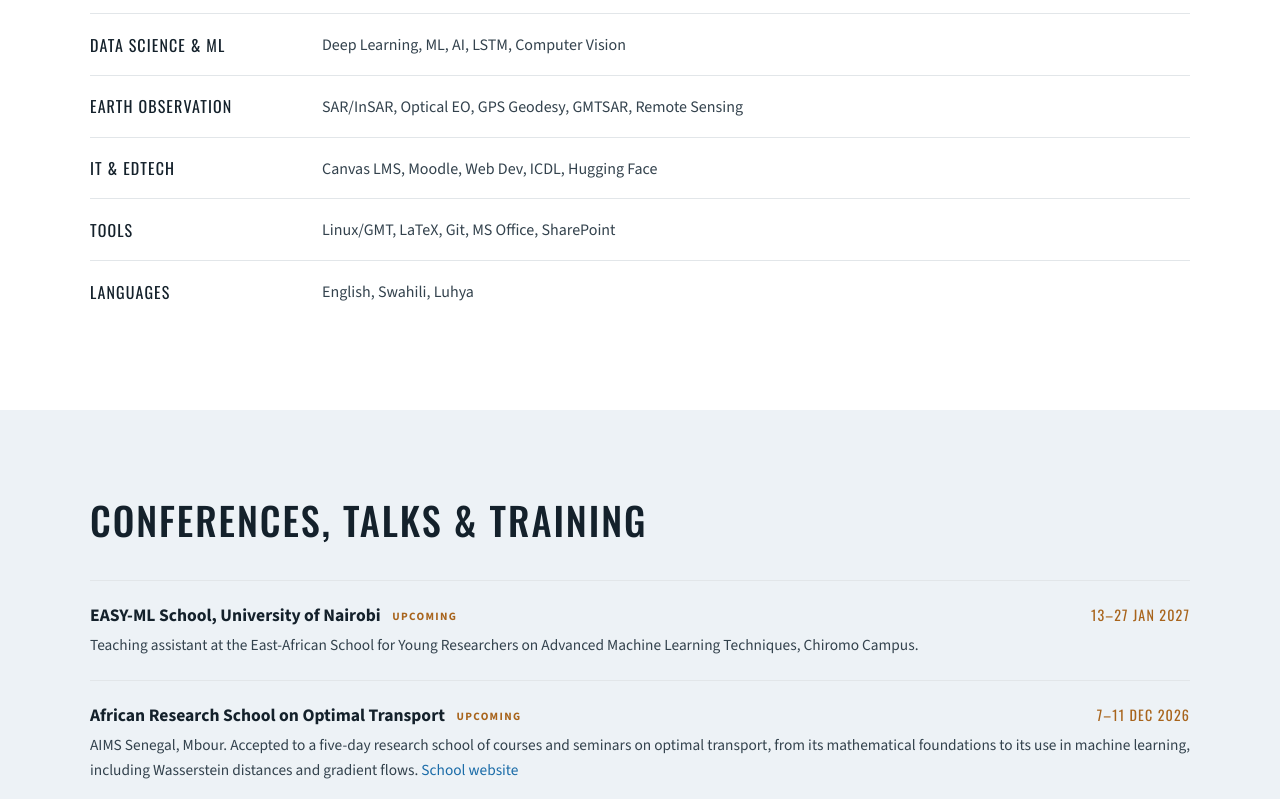
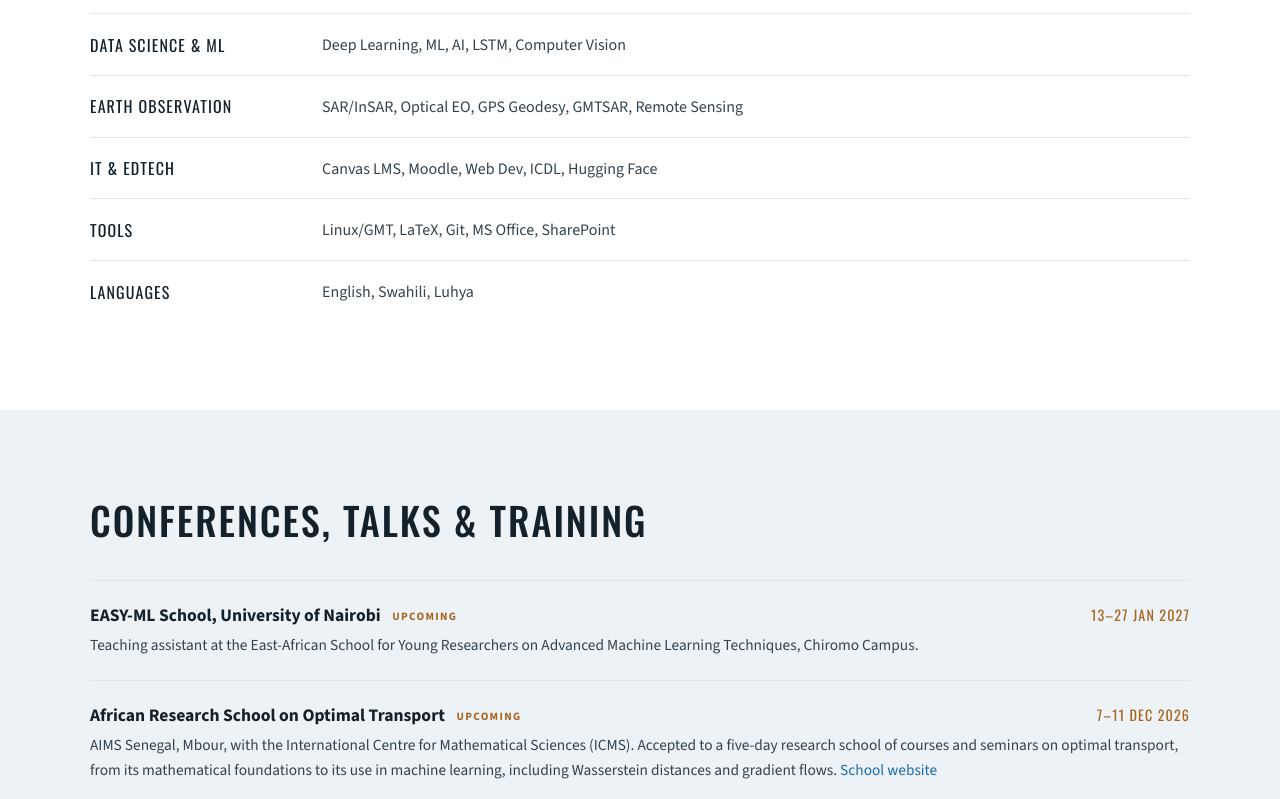
Before and after one commit to STEPHEN-NYARANGA/stephen-nyaranga.github.io, a plain HTML site: page index.html in a window 1280 px wide. Shown: the part 11201-12000 px from the top of the page. Drawn offline with nearby package versions, Linux system fonts and the light colour scheme; no server answers.

Commit message:
Optimal Transport school: note ICMS as co-organiser
Co-Authored-By: Claude Opus 5.5 <noreply@anthropic.com>

```diff
--- a/index.html
+++ b/index.html
@@ -732,7 +732,7 @@ body{font-size:16px}
     <div class="sec-head reveal"><h2 class="sec-title">Conferences, Talks &amp; Training</h2></div>
     <div class="eg">
       <div class="ec reveal"><div class="ec-h"><div><div class="ec-role">EASY-ML School, University of Nairobi <span class="ec-up">Upcoming</span></div></div><div class="ec-date">13–27 Jan 2027</div></div><p class="ec-d">Teaching assistant at the East-African School for Young Researchers on Advanced Machine Learning Techniques, Chiromo Campus.</p></div>
-      <div class="ec reveal"><div class="ec-h"><div><div class="ec-role">African Research School on Optimal Transport <span class="ec-up">Upcoming</span></div></div><div class="ec-date">7–11 Dec 2026</div></div><p class="ec-d">AIMS Senegal, Mbour. Accepted to a five-day research school of courses and seminars on optimal transport, from its mathematical foundations to its use in machine learning, including Wasserstein distances and gradient flows. <a href="https://ot-school.aimssnportal.org/" target="_blank" rel="noopener">School website</a></p></div>
+      <div class="ec reveal"><div class="ec-h"><div><div class="ec-role">African Research School on Optimal Transport <span class="ec-up">Upcoming</span></div></div><div class="ec-date">7–11 Dec 2026</div></div><p class="ec-d">AIMS Senegal, Mbour, with the International Centre for Mathematical Sciences (ICMS). Accepted to a five-day research school of courses and seminars on optimal transport, from its mathematical foundations to its use in machine learning, including Wasserstein distances and gradient flows. <a href="https://ot-school.aimssnportal.org/" target="_blank" rel="noopener">School website</a></p></div>
       <div class="ec reveal"><div class="ec-h"><div><div class="ec-role">From Satellite Data to Forest Carbon Insights: A Practical GeoAI Bootcamp</div></div><div class="ec-date">20–22 Oct 2026</div></div><p class="ec-d">Completed. AI.Geolabs live online training, instructor Courage Kamusoko. Three days on optical, SAR and LiDAR data for forest biomass mapping, machine-learning model evaluation, and biomass-carbon estimation.</p></div>
       <div class="ec reveal"><div class="ec-h"><div><div class="ec-role">African Summer School on Artificial Intelligence for Weather and Climate Modelling</div></div><div class="ec-date">19–23 Oct 2026</div></div><p class="ec-d">Kigali, Rwanda. Completed the five-day school (certificate of participation), organised by ACMAD with the support of WMO, in collaboration with AIMS and partners. Modules covered AI and machine-learning foundations and responsible AI for African weather and climate services, weather and climate data preparation, AI for weather forecasting (including verification and recalibration), AI for climate model emulation, and group projects. <a href="https://summerschool.acmad.org/summer-school-2026/" target="_blank" rel="noopener">Programme</a></p>
         <div class="ph-grid"><figure><img src="images/activities/acmad-summer-school-kigali-oct2026.jpg" alt="Stephen holding an African Summer School 2026 photo frame at the ACMAD summer school in Kigali" width="925" height="1100" loading="lazy" style="object-position:50% 18%"><figcaption>Kigali, Oct 2026</figcaption></figure></div></div>
```
